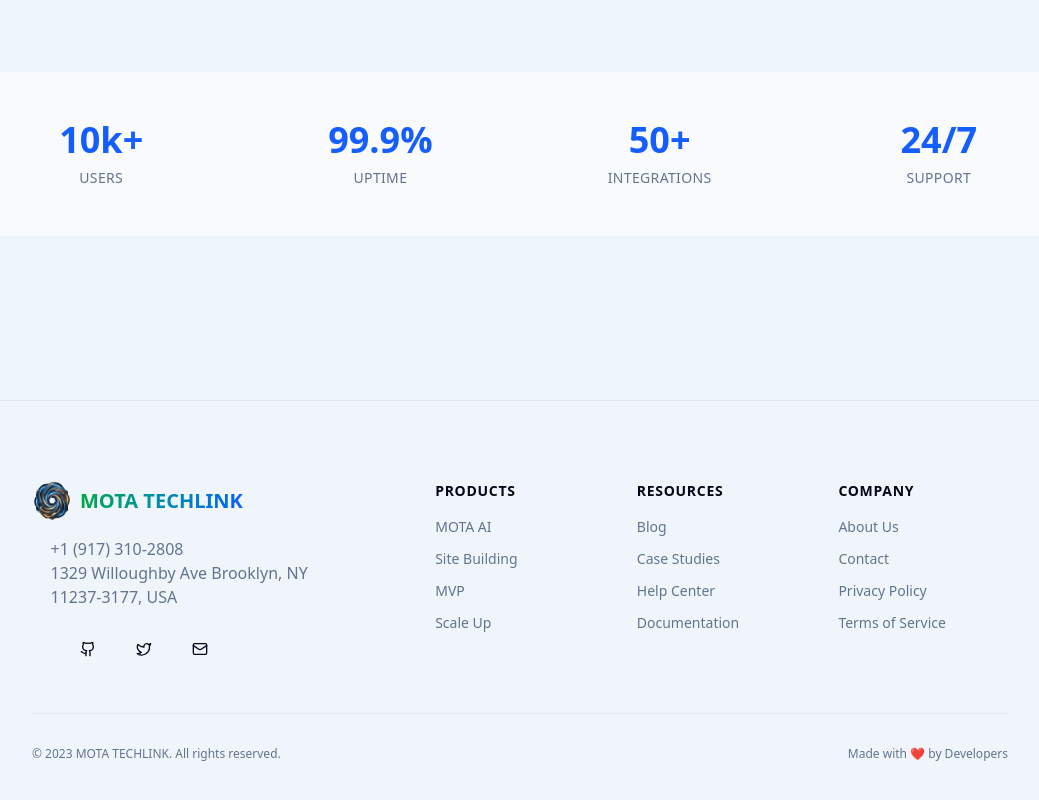
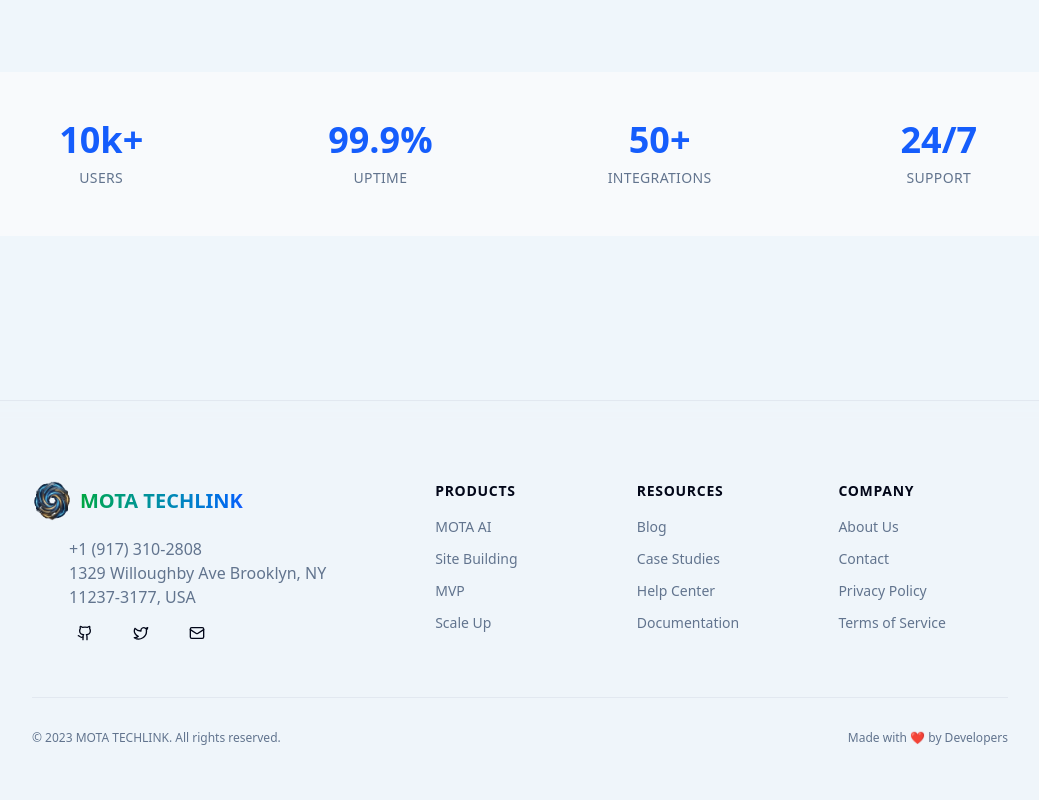
Before and after one commit to mota-techlink/mota-atom, a Next.js app: page /en/about in a window 1280 px wide. Shown: the part 684-1484 px from the top of the page, without its empty margins (120-1159 px from the left). Built offline with nearby package versions, Linux system fonts and the light colour scheme.

Commit message:
OAuth X.com

```diff
--- a/src/app/[locale]/(portal)/layout.tsx
+++ b/src/app/[locale]/(portal)/layout.tsx
@@ -3,12 +3,12 @@ import { buttonVariants } from "@/components/ui/button"
 import { cn } from "@/lib/utils"
 import Image from "next/image"
 import { siteConfig } from "@/config/site"
-import { MainNav } from "@/components/main-nav"
+import { MainNav } from "@/components/sections/main-nav"
 import { ModeToggle } from "@/components/mode-toggle"
-import { MobileNav } from "@/components/mobile-nav"
+import { MobileNav } from "@/components/sections/mobile-nav"
 import { ScrollToTop } from "@/components/scroll-to-top"
 import { BionicToggle } from '@/components/ui/bionic-toggle';
-import { SiteFooter } from "@/components/site-footer"
+import { SiteFooter } from "@/components/sections/site-footer"
 import { useTranslations } from 'next-intl';
 import { LanguageToggle } from '@/components/language-toggle';
 
--- a/src/components/site-footer.tsx
+++ b/src/components/sections/site-footer.tsx
@@ -31,7 +31,7 @@ export function SiteFooter({ className }: { className?: string }) {
               </span>
 
             </Link>
-            <p className="mt-4 text-md  text-muted-foreground max-w-xs mx-auto lg:mx-0 lg:pl-[5%]">
+            <p className="mt-4 text-md  text-muted-foreground max-w-xs mx-auto lg:mx-0 lg:pl-[10%]">
               <a href={`tel:${siteConfig.contact.phone}`} className="hover:underline">{siteConfig.contact.phone}</a><br />
               <a href={siteConfig.google_map.mapURL} target="_blank" rel="noreferrer" className="hover:underline">
                 {siteConfig.contact.address}
@@ -39,7 +39,7 @@ export function SiteFooter({ className }: { className?: string }) {
             </p>
 
             {/* Social Links */}
-            <div className="pl-10 mt-6  flex items-center gap-6">
+            <div className="lg:pl-[10%] mt-2  flex items-center gap-6">
               <Link href={siteConfig.links.github} target="_blank" rel="noreferrer">
                 <Button variant="ghost" size="icon" className="h-8 w-8 hover:bg-muted">
                   <Github className="h-4 w-4" />
--- a/src/config/site.ts
+++ b/src/config/site.ts
@@ -74,7 +74,7 @@ export const siteConfig = {
     common: [
       { id: 'google', label: 'Google', icon: '/icons/google.svg',enable:true }, // 建议使用彩色 SVG
       { id: 'github', label: 'GitHub', icon: '/icons/github.svg',enable:true },
-      { id: 'x', label: 'Twitter', icon: '/icons/twitter.svg', enable:false },
+      { id: 'x', label: 'Twitter', icon: '/icons/twitter.svg', enable:true },
       { id: 'facebook', label:'Facebook', icon: '/icons/facebook.svg', enable:false},
       { id: 'linkedin', label:'linkedin', icon: '/icons/linkedin.svg', enable:false},
       // { id: 'discord', label:'discord', icon: '/icons/discord.svg', enable:false},
--- a/src/messages/en.json
+++ b/src/messages/en.json
@@ -6,7 +6,7 @@
     "loginTitle": "WELCOME BACK",
     "signupTitle": "Welcome to become our member",
     "signIn":"Sign In",
-    "signupDesc":"Create a MOTA ATOM Account",
+    "signupDesc":"Create MOTA TECHLINK Account",
     "noAccount": "Don't have an account?",
     "signUpNow":"Sign Up Now",
     "loginDesc": "Sign in to your account",
--- a/src/messages/zh.json
+++ b/src/messages/zh.json
@@ -5,7 +5,7 @@
   "Auth": {
     "loginTitle": "欢迎回来",
     "signupTitle": "欢迎成为我们的会员",
-    "signupDesc":"创建一个MOTA ATOM账号",
+    "signupDesc":"创建MOTA TECHLINK账号",
     "signIn":"登陆",
     "noAccount": "还没有账号吗?",
     "signUpNow":"立刻注册",
```
Also changed, not shown: src/components/sections/main-nav.tsx (renamed from src/components/main-nav.tsx), src/components/sections/mobile-nav.tsx (renamed from src/components/mobile-nav.tsx).
